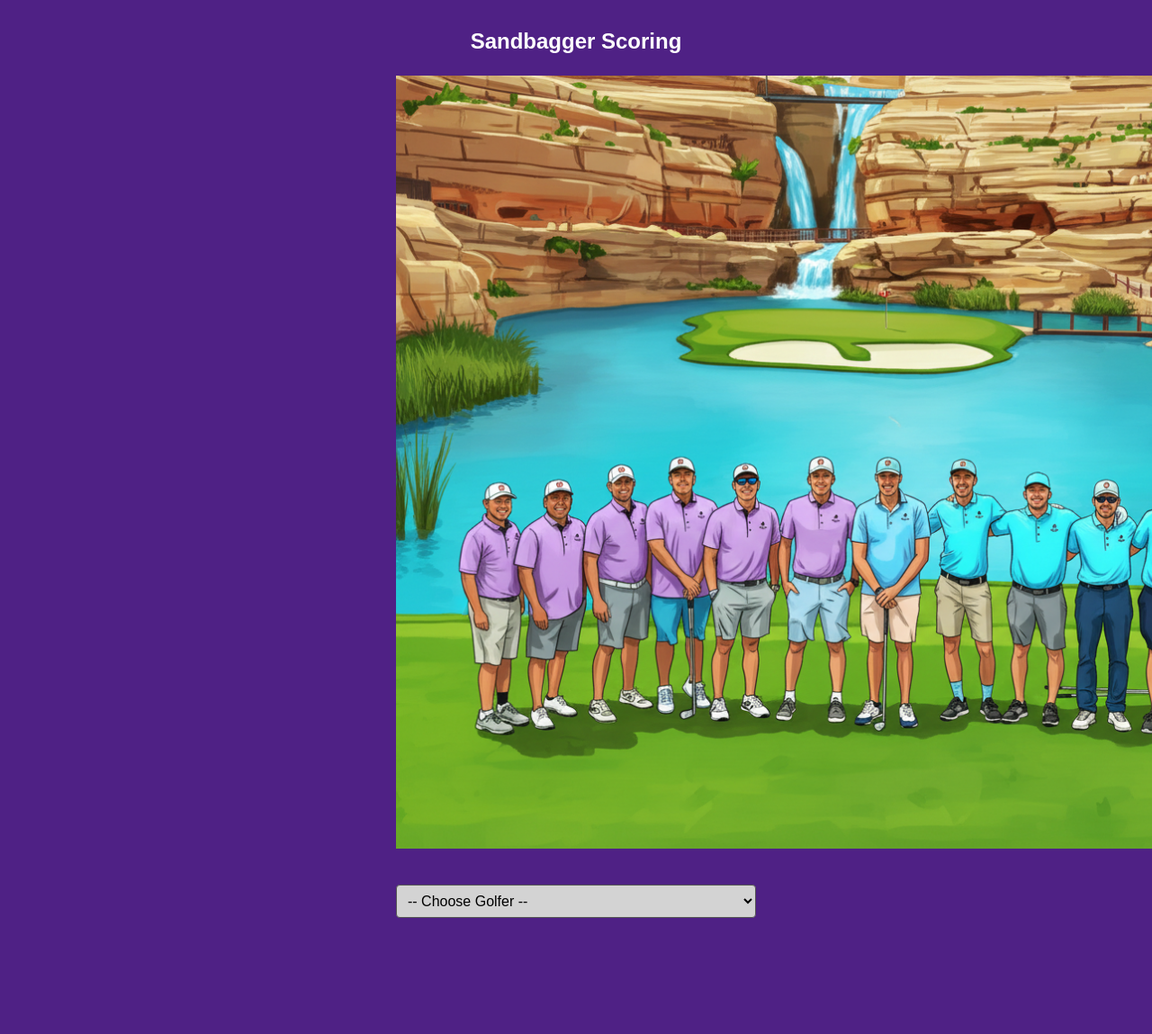
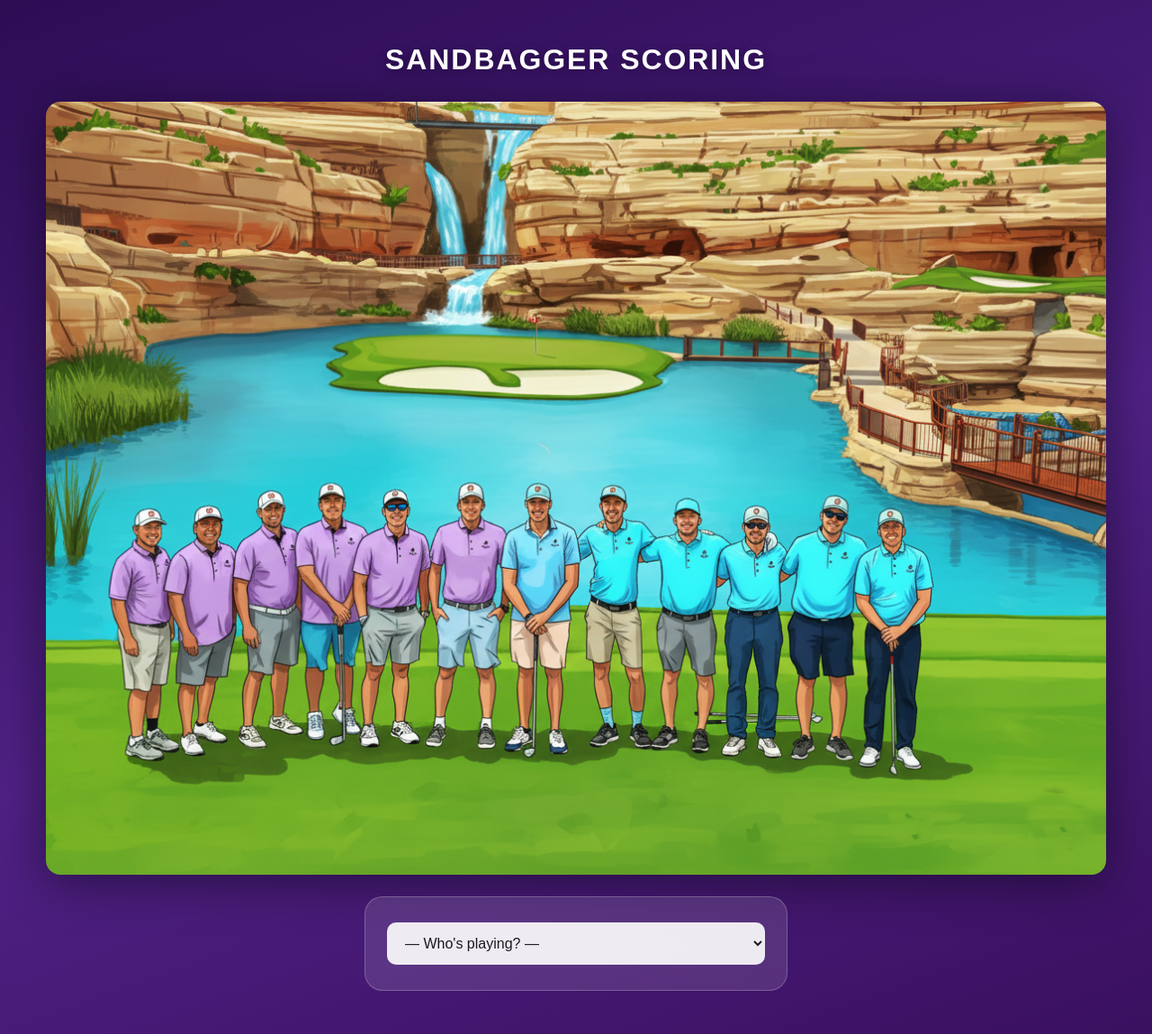
Before and after one commit to kurtisreed/sandbagger, a PHP site: page / in a window 1280 px wide. Shown: the whole page at 90% size. Run offline with PHP 8.4, Linux system fonts and the light colour scheme; some libraries are stand-ins or nearby versions.

Commit message:
Modernize login screen with gradient background, frosted glass card, and gold button
Co-Authored-By: Claude Sonnet 4.6 <noreply@anthropic.com>

```diff
--- a/index.html
+++ b/index.html
@@ -51,20 +51,22 @@
             <h2 class="form-title">Sandbagger Scoring</h2>
             <img class="form-logo" src="/images/cartoon.png" alt="Sandbagger Logo">
 
+            <div class="auth-card">
               <select id="selectUser" name="golfer_id" required>
-              <option value="">-- Choose Golfer --</option>
+                <option value="">— Who's playing? —</option>
                 <option value="new">➕ Create New Golfer</option>
               </select>
 
               <!-- New Golfer Form -->
               <div id="new-golfer-form" style="display: none;">
-              <input type="text" id="new-golfer-first-name" placeholder="First Name" style="width: 100%; padding: 0.5rem; font-size: 1rem; border-radius: 4px; border: 1px solid #ccc; box-sizing: border-box; margin-bottom: 0.5rem;">
-              <input type="text" id="new-golfer-last-name" placeholder="Last Name" style="width: 100%; padding: 0.5rem; font-size: 1rem; border-radius: 4px; border: 1px solid #ccc; box-sizing: border-box; margin-bottom: 0.5rem;">
-              <input type="number" id="new-golfer-handicap" placeholder="Handicap Index" step="0.1" style="width: 100%; padding: 0.5rem; font-size: 1rem; border-radius: 4px; border: 1px solid #ccc; box-sizing: border-box; margin-bottom: 0.5rem;">
-              <input type="email" id="new-golfer-email" placeholder="Email (optional)" style="width: 100%; padding: 0.5rem; font-size: 1rem; border-radius: 4px; border: 1px solid #ccc; box-sizing: border-box;">
+                <input type="text" id="new-golfer-first-name" placeholder="First Name">
+                <input type="text" id="new-golfer-last-name" placeholder="Last Name">
+                <input type="number" id="new-golfer-handicap" placeholder="Handicap Index" step="0.1">
+                <input type="email" id="new-golfer-email" placeholder="Email (optional)">
               </div>
 
-            <button type="submit">Continue</button>
+              <button type="submit">Let's Play →</button>
+            </div>
         </form>
         <div id="auth-message"></div>
 </div>
--- a/style.css
+++ b/style.css
@@ -458,79 +458,133 @@ main {
 
 
 
-/* Center and style the authentication container */
+/* ── Login Screen ─────────────────────────────────── */
 #auth-container {
   position: fixed;
   inset: 0;
   overflow-y: auto;
-  padding: 2rem 1.5rem;
-  background-color: #4F2185;
+  padding: 3rem 1.25rem 3rem;
+  background: linear-gradient(160deg, #2e0d55 0%, #4F2185 55%, #3a1060 100%);
   display: flex;
   flex-direction: column;
   align-items: center;
   z-index: 10;
 }
 
-/* Style the auth form itself */
 #auth-form {
   display: flex;
   flex-direction: column;
-  gap: 1rem;
-  color: #fff;
+  align-items: center;
   width: 100%;
-  max-width: 400px;
-  align-items: center;
+  gap: 0;
 }
 
-/* Form heading */
+/* Title */
 #auth-form h2 {
-  margin: 0 0 0.5rem;
+  margin: 0 0 1.75rem;
   color: #fff;
   text-align: center;
-  width: 100vw;
+  width: 100%;
+  font-size: 2rem;
+  font-weight: 800;
+  letter-spacing: 0.06em;
+  text-transform: uppercase;
+  text-shadow: 0 2px 12px rgba(0,0,0,0.4);
 }
 
-/* Labels, to ensure consistent spacing and color */
+/* Logo image */
+.form-logo {
+  display: block;
+  width: 92vw;
+  max-width: 92vw;
+  margin: 0 auto 2rem;
+  border-radius: 16px;
+  filter: drop-shadow(0 8px 28px rgba(0,0,0,0.45));
+}
+
+/* Frosted glass card */
+.auth-card {
+  width: 100%;
+  max-width: 420px;
+  background: rgba(255, 255, 255, 0.12);
+  border: 1px solid rgba(255, 255, 255, 0.22);
+  border-radius: 20px;
+  padding: 1.75rem 1.5rem;
+  backdrop-filter: blur(12px);
+  -webkit-backdrop-filter: blur(12px);
+  display: flex;
+  flex-direction: column;
+  gap: 0.85rem;
+}
+
+/* Select + inputs */
+.auth-card select,
+.auth-card input {
+  width: 100%;
+  box-sizing: border-box;
+  padding: 0.85rem 1rem;
+  font-size: 1rem;
+  border: none;
+  border-radius: 10px;
+  background: rgba(255, 255, 255, 0.9);
+  color: #1a1a1a;
+  outline: none;
+  appearance: auto;
+  -webkit-appearance: auto;
+  transition: background 0.2s;
+}
+
+.auth-card select:focus,
+.auth-card input:focus {
+  background: #fff;
+  box-shadow: 0 0 0 3px rgba(255, 198, 47, 0.5);
+}
+
+/* New golfer sub-inputs */
+#new-golfer-form {
+  display: none;
+  flex-direction: column;
+  gap: 0.85rem;
+}
+
+/* Continue button */
+.auth-card button[type="submit"] {
+  width: 100%;
+  padding: 0.95rem 1rem;
+  margin-top: 0.25rem;
+  font-size: 1.05rem;
+  font-weight: 700;
+  letter-spacing: 0.04em;
+  border: none;
+  border-radius: 10px;
+  cursor: pointer;
+  background: #FFC62F;
+  color: #1a1a1a;
+  transition: background 0.2s, transform 0.1s;
+  box-shadow: 0 4px 16px rgba(255, 198, 47, 0.35);
+}
+
+.auth-card button[type="submit"]:hover {
+  background: #f5b800;
+}
+
+.auth-card button[type="submit"]:active {
+  transform: scale(0.98);
+}
+
+/* Auth message */
+#auth-message {
+  margin-top: 1rem;
+  color: #ffe0e0;
+  text-align: center;
+  font-size: 0.95rem;
+}
+
+/* Labels */
 #auth-form label {
   font-size: 1rem;
+  color: #fff;
   margin-bottom: 0.2rem;
-}
-
-/* The select and input fields */
-#auth-form select,
-#auth-form input[type="password"],
-#auth-form input[type="text"],
-#auth-form input[type="number"],
-#auth-form input[type="email"] {
-  background-color: lightgray;
-  color: #000;
-  border: 1px solid #555;
-  border-radius: 4px;
-  padding: 0.5rem;
-  font-size: 1rem;
-  outline: none;
-  width: 100%;
-  box-sizing: border-box;
-  align-self: stretch;
-}
-
-/* The submit button and other form buttons */
-#auth-form button[type="submit"],
-#auth-form button[type="button"] {
-  background-color: lightgray;
-  color: #000;
-  border: none;
-  border-radius: 4px;
-  padding: 0.7rem 1rem;
-  font-size: 1rem;
-  font-weight: bold;
-  cursor: pointer;
-  align-self: stretch;
-}
-
-#auth-form button[type="submit"]:hover,
-#auth-form button[type="button"]:hover {
-  background-color: #d3d3d3;
 }
 
 /* Round History back button */
```
Also changed, not shown: script.js. Lines whose indentation alone changed are shown as unchanged.
